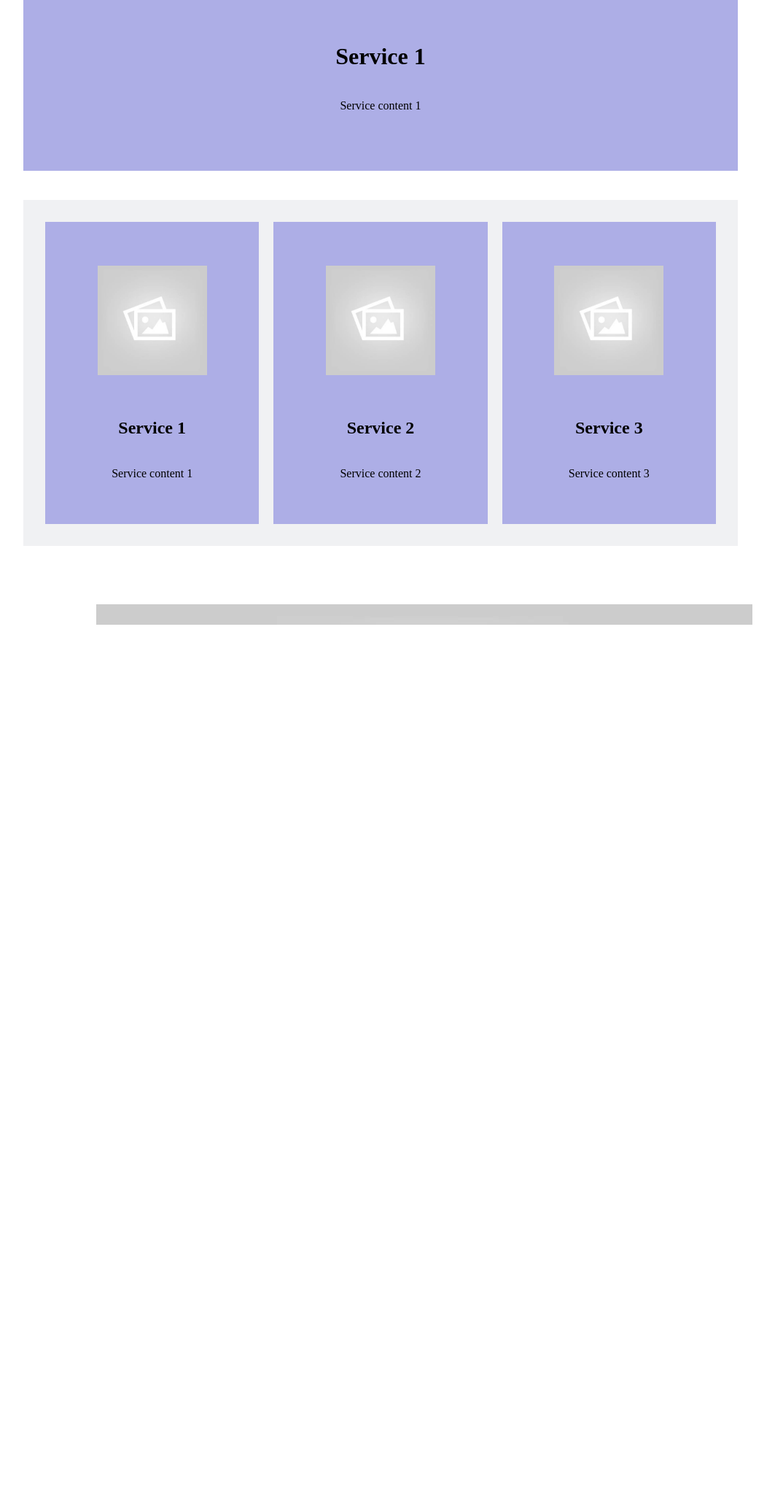
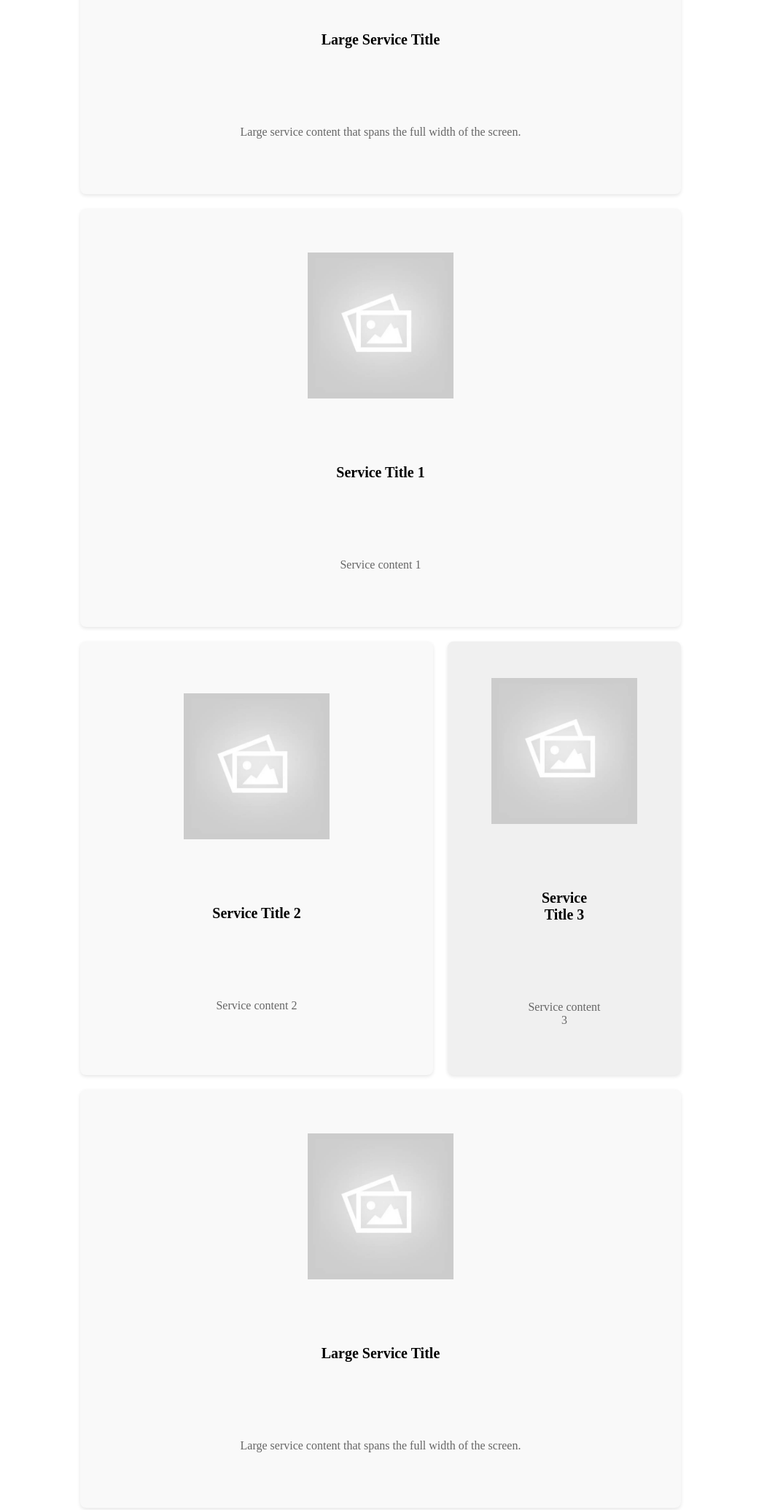
Before and after one commit to amoreCaro/practic-1, a plain HTML site: page index.html in a window 1280 px wide. Shown: the part 415-2484 px from the top of the page at 73% size, without its empty margins (118-1181 px from the left). Before the commit the page ends 2278 px from the top, so only its background shows below. Drawn offline with Linux system fonts and the light colour scheme.

Commit message:
Initial commit

```diff
--- a/index.html
+++ b/index.html
@@ -10,41 +10,42 @@
 </head>
 
 <body>
-    <header class="header">
-        <img class="header__img" src="default.jpg" alt="Service Image">
-        <h1 class="header__title">Service 1</h1>
-        <p class="header__content">Service content 1</p>
-    </header>
+    <section class="services">
+        <div class="services__item services__item--large">
+            <img class="services__item-img" src="default.jpg" alt="Large Service">
+            <h3 class="services__item-title">Large Service Title</h3>
+            <p class="services__item-content">Large service content that spans the full width of the screen.</p>
+        </div>
+        <div class="services__item services__item--default">
+            <img class="services__item-img" src="default.jpg" alt="Service 1">
+            <h3 class="services__item-title">Service Title 1</h3>
+            <p class="services__item-content">Service content 1</p>
+        </div>
+        <div class="services__item services__item--default">
+            <img class="services__item-img" src="default.jpg" alt="Service 2">
+            <h3 class="services__item-title">Service Title 2</h3>
+            <p class="services__item-content">Service content 2</p>
+        </div>
+        <div class="services__item services__item--small">
+            <img class="services__item-img" src="default.jpg" alt="Service 3">
+            <h3 class="services__item-title">Service Title 3</h3>
+            <p class="services__item-content">Service content 3</p>
+        </div>
 
-    <section class="services">
-        <article class="services__item">
-            <img class="services__item-img" src="default.jpg" alt="Service 1">
-            <h3 class="services__item-title">Service 1</h3>
-            <p class="services__item-content">Service content 1</p>
-        </article>
-        <article class="services__item">
-            <img class="services__item-img" src="default.jpg" alt="Service 2">
-            <h3 class="services__item-title">Service 2</h3>
-            <p class="services__item-content">Service content 2</p>
-        </article>
-        <article class="services__item">
-            <img class="services__item-img" src="default.jpg" alt="Service 2">
-            <h3 class="services__item-title">Service 3</h3>
-            <p class="services__item-content">Service content 3</p>
-        </article>
+        <div class="services__item services__item--large">
+            <img class="services__item-img" src="default.jpg" alt="Large Service">
+            <h3 class="services__item-title">Large Service Title</h3>
+            <p class="services__item-content">Large service content that spans the full width of the screen.</p>
+        </div>
     </section>
-    <aside class="aside">
-        <article class="aside__item">
-            <img class="aside__item-img" src="default.jpg" alt="Service 2">
-            <h3 class="aside__item-title">Service 2</h3>
-            <p class="aside__item-content">Service content 2</p>
-        </article>
-    </aside>
-    <footer class="footer">
-        <img class="footer__img" src="default.jpg" alt="Service Image">
-        <h1 class="footer__title">Service 1</h1>
-        <p class="footer__content">Service content 1</p>
-    </footer>
+
+
+
+
+
 </body>
 
 </html>
+
+
+<!-- large default small -->
--- a/style.css
+++ b/style.css
@@ -1,123 +1,87 @@
 * {
-    margin: 40px 50px;
-    padding: 0;
-    box-sizing: border-box;
-    color: black
+    padding: 40px 100px;
 }
-
-
-/* Block: header */
-
-.header {
-    background-color: #adaee6;
-    padding: 40px;
-    text-align: center;
-}
-
-.header:hover {
-    transform: scale(1.05);
-    background-color: #8f90d4;
-    transition: transform 0.4s ease, background-color 0.4s ease;
-}
-
-.header__img {
-    width: 250px;
-    height: 250px;
-    max-width: 100%;
-    object-fit: cover;
-    margin-bottom: 20px;
-}
-
-.header__title {
-    background-color: transparent;
-    margin-bottom: 15px;
-}
-
-.header__content {
-    background-color: transparent;
-}
-
-
-/* Block: services */
 
 .services {
     display: flex;
     flex-wrap: wrap;
+    gap: 20px;
+    justify-content: center;
     padding: 20px;
-    background-color: #f0f1f3;
 }
 
 .services__item {
-    flex: 1 1 calc(33.33% - 20px);
-    background-color: #adaee6;
+    background-color: #f9f9f9;
     padding: 20px;
+    border-radius: 8px;
+    box-shadow: 0 2px 5px rgba(0, 0, 0, 0.1);
     text-align: center;
-    margin: 10px;
-    transition: transform 0.4s ease, background-color 0.4s ease;
+    flex: 1 1 calc(30% - 20px);
+    display: flex;
+    flex-direction: column;
+    align-items: center;
+    justify-content: center;
+    transition: transform 0.3s;
 }
 
 .services__item:hover {
     transform: scale(1.05);
-    background-color: #8f90d4;
-    transition: transform 0.4s ease, background-color 0.4s ease;
+}
+
+.services__item--small {
+    max-width: 300px;
+    width: 100%;
+    padding: 10px;
+    font-size: 14px;
+    background-color: #f0f0f0;
+    margin: 0 auto;
+}
+
+.services__item--large {
+    flex: 1 1 100%;
+    margin: 0;
 }
 
 .services__item-img {
-    width: 150px;
-    height: 150px;
+    width: 200px;
+    /* Ensure the image scales with the container */
+    height: 200px;
+    /* Fixed height */
     object-fit: cover;
-    margin-bottom: 15px;
+    /* Maintain aspect ratio while covering the area */
+    border-radius: 4px;
 }
 
 .services__item-title {
-    font-size: 1.5rem;
-    margin-bottom: 10px;
-}
-
-.footer {
-    background-color: #e6adad;
-    ;
-    text-align: center;
-    padding: 20px;
-}
-
-.footer:hover {
-    transform: scale(1.05);
-    background-color: #e6adad;
-    transition: transform 0.4s ease, background-color 0.4s ease;
-}
-
-.footer__img {
-    width: 250px;
-    height: auto;
-    margin-bottom: 15px;
-    transition: transform 0.3s ease;
-}
-
-.footer__title {
-    font-size: 1.8rem;
+    font-size: 20px;
     margin: 10px 0;
 }
 
-.footer__content {
-    font-size: 1rem;
-    margin: 0;
-    line-height: 1.5;
+.services__item-content {
+    font-size: 16px;
+    color: #666;
 }
 
 
-/* Адаптивність для менших екранів */
+/* Tablet styles */
 
 @media (max-width: 768px) {
     .services__item {
-        flex: 1 1 calc(50% - 20px);
-        /* Два елементи в рядку на середніх екранах */
+        flex: 1 1 calc(45% - 20px);
     }
 }
+
+
+/* Mobile styles */
 
 @media (max-width: 480px) {
     .services__item {
         flex: 1 1 100%;
-        /* Один елемент в рядку на малих екранах */
+    }
+    .services__item-title {
+        font-size: 18px;
+    }
+    .services__item-content {
+        font-size: 14px;
     }
 }
```
